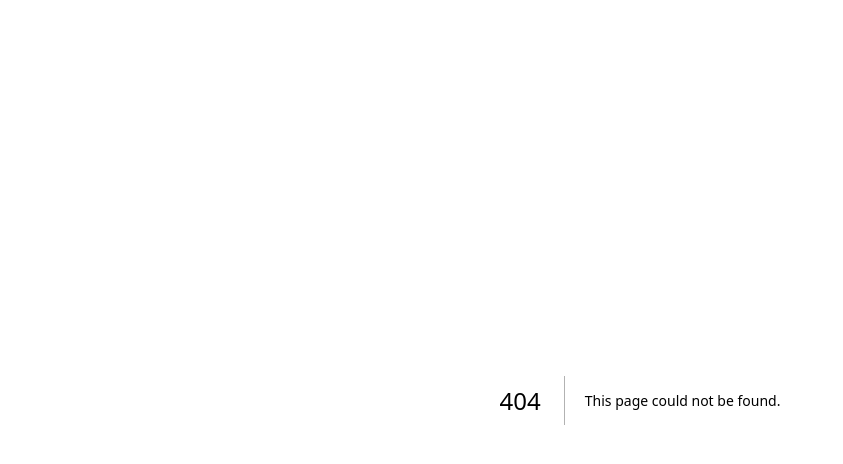
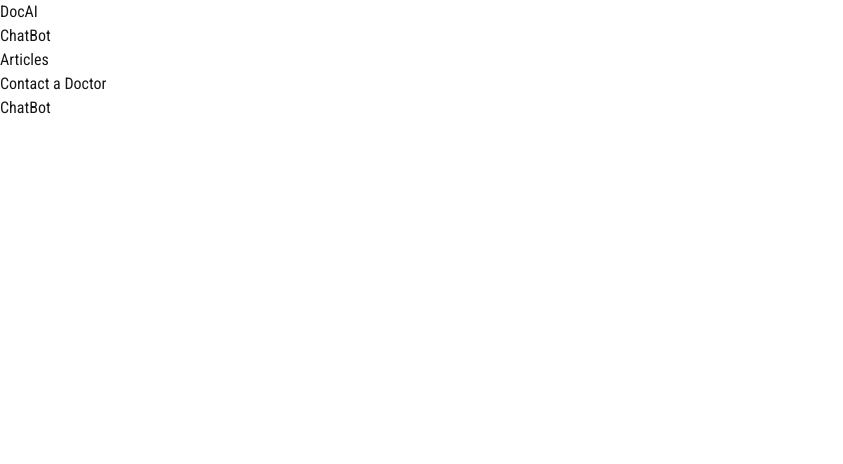
Before and after one commit to husamXA1/docai, a Next.js app: page /ai in a window 1280 px wide. Before the commit this address had no page. Shown: the top 464 px of the page, without its empty margins (0-843 px from the left). Built offline with nearby package versions, Linux system fonts and the light colour scheme.

Commit message:
added project stucture and routes

```diff
--- /dev/null
+++ b/src/app/ai/page.tsx
@@ -0,0 +1,3 @@
+export default function ChatBot() {
+  return <h1>ChatBot</h1>;
+}
--- /dev/null
+++ b/src/app/articles/page.tsx
@@ -0,0 +1,3 @@
+export default function ChatBot() {
+  return <h1>Articles</h1>;
+}
--- /dev/null
+++ b/src/app/contact/page.tsx
@@ -0,0 +1,3 @@
+export default function ChatBot() {
+  return <h1>Contact</h1>;
+}
--- a/src/app/layout.tsx
+++ b/src/app/layout.tsx
@@ -1,6 +1,7 @@
 import type { Metadata } from "next";
 import { Roboto_Condensed } from "next/font/google";
 import "./globals.css";
+import Header from "@/components/Header";
 
 const roboto = Roboto_Condensed({
   subsets: ['latin'],
@@ -21,6 +22,7 @@ export default function RootLayout({
       <body
         className={`${roboto.className}`}
       >
+        <Header />
         {children}
       </body>
     </html>
```
